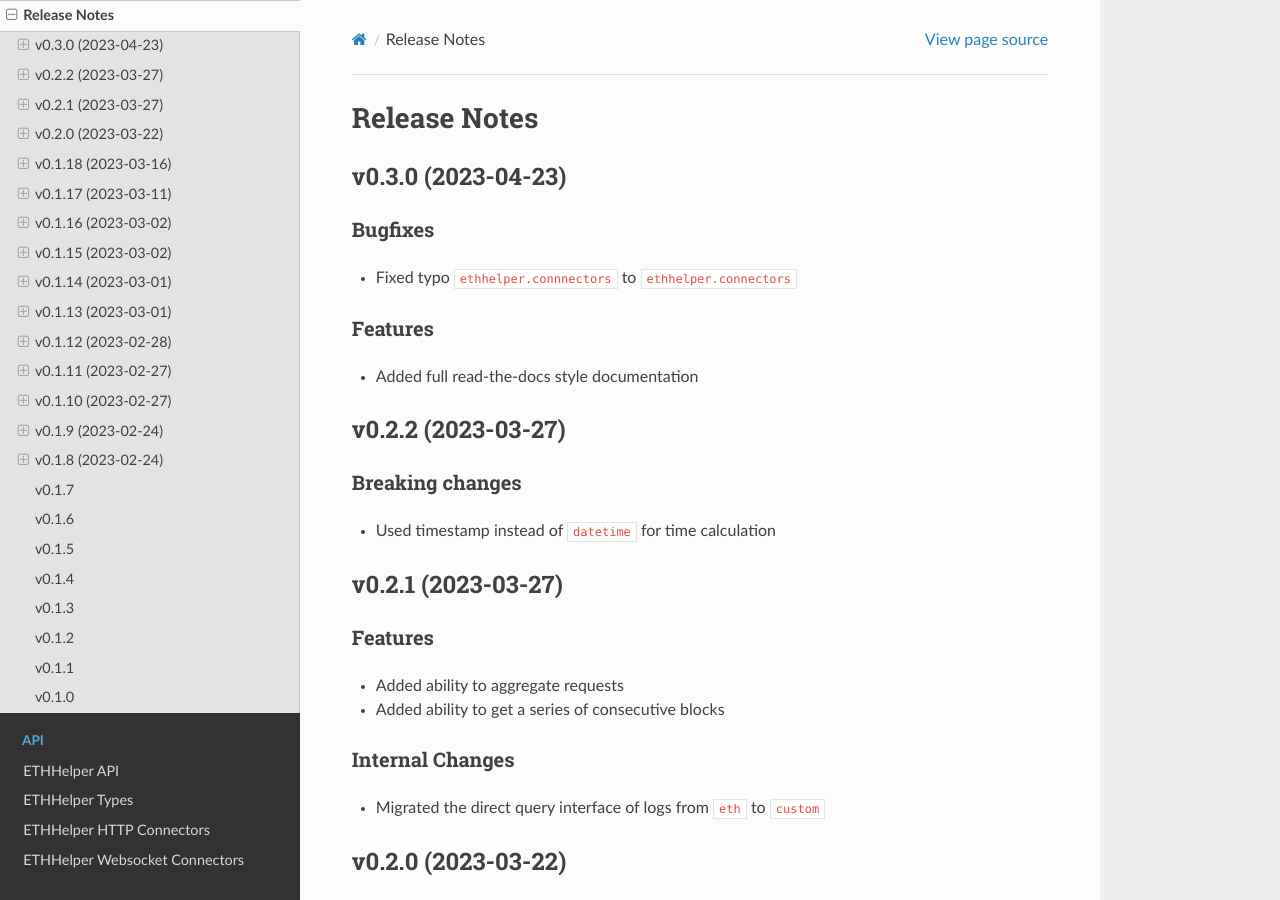
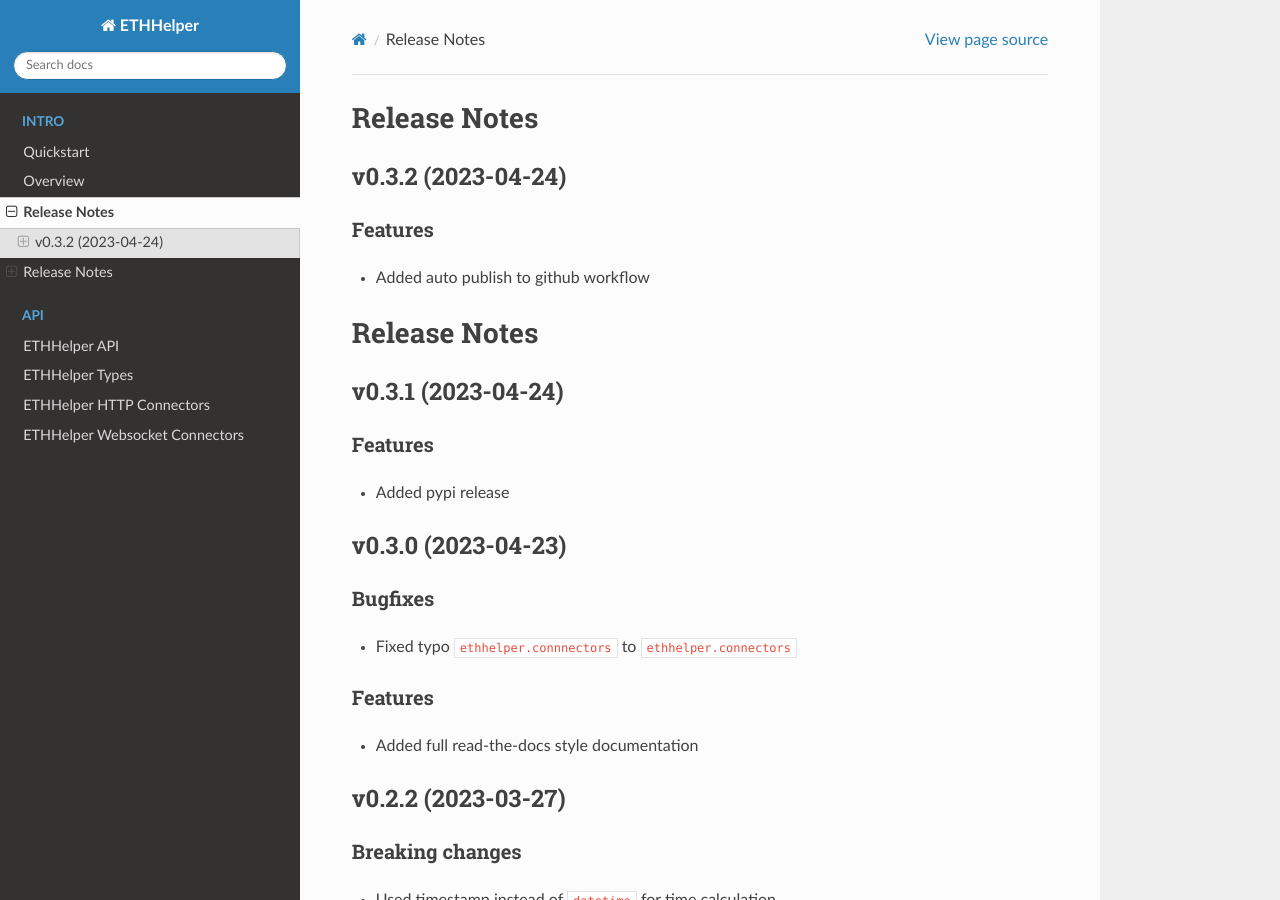
Before and after one commit to XiaoHuiHui233/ETHHelper, a Sphinx documentation site: the page built from docs/releases.rst, in a window 1280 px wide and 900 px high. Built offline with Sphinx 7.4.7 and the Read the Docs theme 2.0.0, drawn with Linux system fonts in a browser that asks for light colours.

Commit message:
Added auto publish to github workflow
Added pypi release

```diff
--- a/docs/releases.rst
+++ b/docs/releases.rst
@@ -1,5 +1,24 @@
 Release Notes
 =============
+
+v0.3.2 (2023-04-24)
+-------------------
+
+Features
+~~~~~~~~
+
+- Added auto publish to github workflow
+
+Release Notes
+=============
+
+v0.3.1 (2023-04-24)
+-------------------
+
+Features
+~~~~~~~~
+
+- Added pypi release
 
 v0.3.0 (2023-04-23)
 -------------------
--- a/pyproject.toml
+++ b/pyproject.toml
@@ -4,7 +4,7 @@
 
 [tool.poetry]
 name = "ethhelper"
-version = "0.3.0"
+version = "0.3.2"
 description = "Asynchronous Geth node connection encapsulation based on httpx, websockets and web3.py. Geth node and Ethereum type extension based on pydantic."
 authors = ["XiaoHuiHui233 <1025184872@qq.com>"]
 license = "Apache-2.0"
@@ -31,9 +31,9 @@
 ruff = "^0.0.253"
 
 [tool.poetry.group.docs.dependencies]
-sphinx-rtd-theme = "^1.2.0"
 docutils = "<0.19"
 sphinx-pydantic = "^0.1.1"
+sphinx-rtd-theme = "^1.2.0"
 
 [tool.ruff]
 extend-select = ["Q", "RUF100", "C90"]
```
Also changed, not shown: README.md (+14 -1 lines), docs/README_cn.md (+13 -1 lines), 2 other files.
